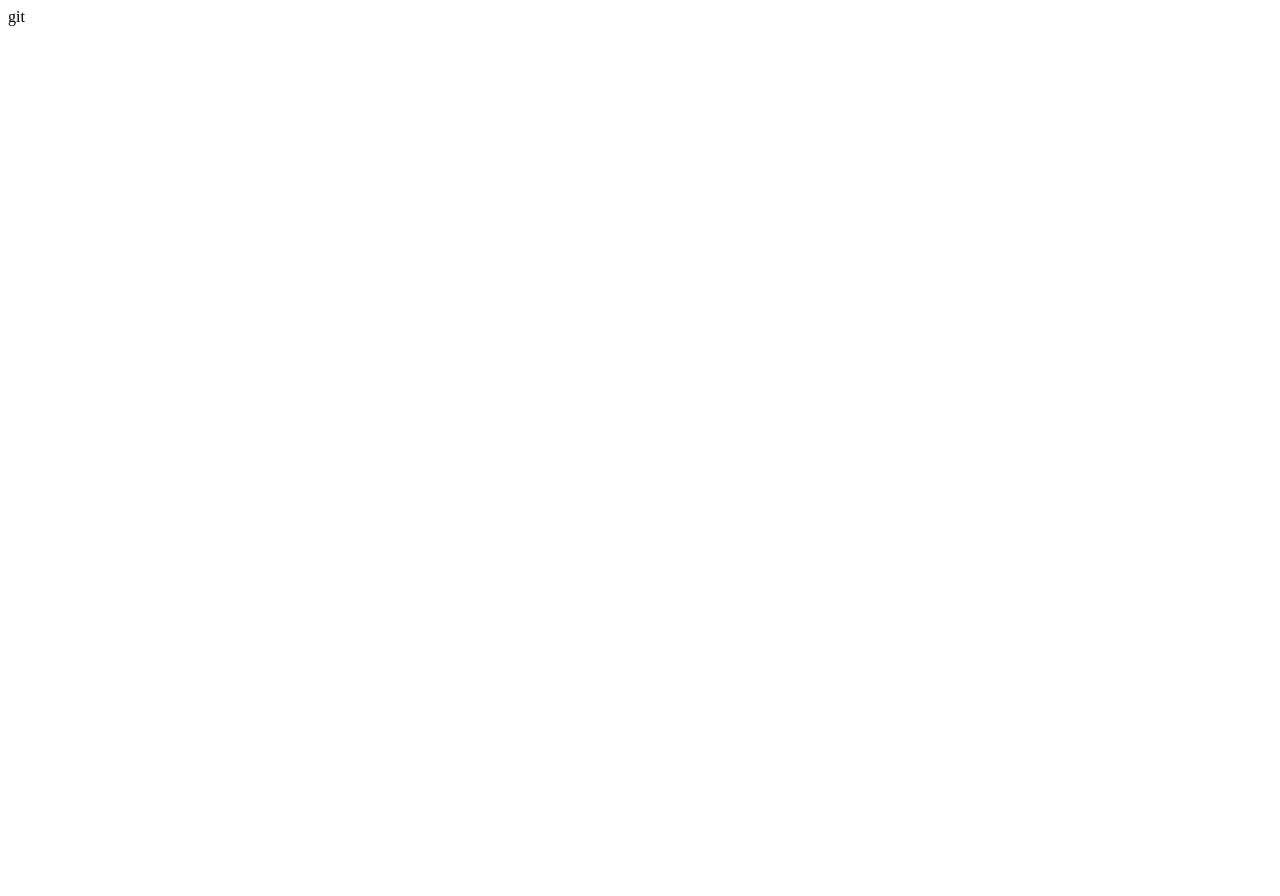
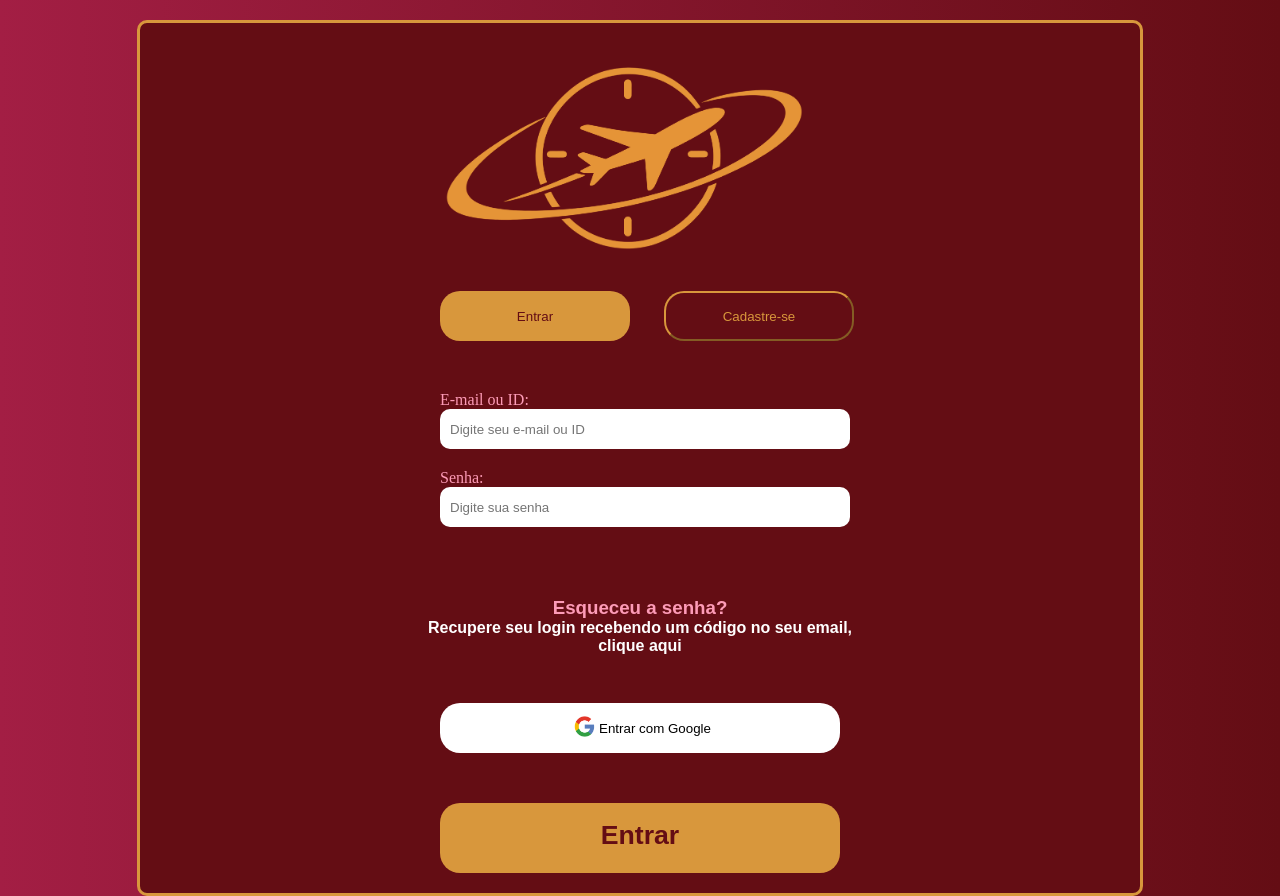
Before and after one commit to SENAI-Cotia/DS-SEDUC-2026-2-GP1-TEMPUS, a plain HTML site: page pages/login.html in a window 1280 px wide. Before the commit the page ends 800 px from the top, so only its background shows below. Drawn offline with Linux system fonts and the light colour scheme.

```diff
--- a/pages/login.html
+++ b/pages/login.html
@@ -3,9 +3,38 @@
 <head>
     <meta charset="UTF-8">
     <meta name="viewport" content="width=device-width, initial-scale=1.0">
-    <title>Document</title>
+    <title>Pagina Inicial</title>
+    <link rel="stylesheet" href="../styles/login.css">
 </head>
 <body>
+      <div class="conteudo">
+        <img class="logo" src="../img/logo.png">
+        <br>
+        <button class="entrar">
+            Entrar
+        </button>
 
+        <button class="cadastrar">
+            Cadastre-se
+        </button>
+
+        <div class="formulario">
+            <label for="email">E-mail ou ID:</label>
+            <input type="text" id="email" placeholder="Digite seu e-mail ou ID" />
+
+            <label for="senha">Senha:</label>
+            <input type="password" id="senha" placeholder="Digite sua senha">
+        </div>
+
+        <h3>Esqueceu a senha?</h3>
+        <h4>Recupere seu login recebendo um código no seu email, <br> <a href="esqueciAsenha.html">clique aqui</a></h4>
+
+        <br>
+
+        <button class="entrar-google"><img class="google" src="../img/google.png">Entrar com Google</button>
+        <br>
+
+        <button class="entrar-final"><a href="#"><h1>Entrar</h1></a></button>
+    </div>
 </body>
-</html>git
+</html>
--- /dev/null
+++ b/styles/esqueciAsenha.css
@@ -0,0 +1,69 @@
+*{
+    margin: 0;
+    padding: 0;
+}
+
+body{
+    background: linear-gradient(to right, #640D14, #a31e44 )
+}
+
+.conteudo{
+    background-color: #640D14;
+    margin: 0 auto;
+    margin-top: 10px;
+
+    padding-top: 10px;
+    padding-bottom: 20px;
+
+    max-width: 1000px;
+
+    border-radius: 10px;
+    border: 3px solid #D8973C;
+}
+
+.logo{
+    width: 500px;
+    height: auto;
+    margin-left: 270px;
+    padding-bottom: 10px;
+}
+
+.formulario{
+    margin: 50px;
+    width: 100px;
+    margin-left: 300px;
+}
+
+.formulario label{
+    color: #FD9BB7;
+}
+
+.formulario input{
+    padding-left: 10px;
+    width: 400px;
+    height: 50px;
+    border-radius: 10px;
+    border: none;
+    margin-bottom: 40px;
+}
+
+.entrar-final{
+    width: 400px;
+    height: 70px;
+    border-radius: 20px;
+    border: none;
+    padding-bottom: 5px;
+    margin-top: 50px;
+    margin-left: 300px;
+
+    background-color: #D8973C;
+}
+
+.entrar-final h1{
+    padding: 5px;
+    color: #640D14;
+}
+
+a{
+    text-decoration: none;
+}
--- /dev/null
+++ b/styles/login.css
@@ -0,0 +1,127 @@
+*{
+    margin: 0;
+    padding: 0;
+}
+
+body{
+    background: linear-gradient(to right, #a31e44, #640D14 )
+}
+
+.conteudo{
+    background-color: #640D14;
+    margin: 0 auto;
+    margin-top: 20px;
+
+    padding-top: 10px;
+    padding-bottom: 20px;
+
+    max-width: 1000px;
+
+    border-radius: 10px;
+    border: 3px solid #D8973C;
+}
+
+.google{
+    width: 30px;
+    margin-bottom: -5px;
+}
+
+.logo{
+    /* tem que ser esse tamanho pra n ter que rolar a tela */
+    width: 440px;
+    height: auto;
+    margin-left: 270px;
+    padding-bottom: 10px;
+}
+
+.formulario{
+    margin: 50px;
+    width: 100px;
+    margin-left: 300px;
+}
+
+.formulario label{
+    color: #FD9BB7;
+}
+
+.formulario input{
+    padding-left: 10px;
+    width: 400px;
+    height: 40px;
+    border-radius: 10px;
+    border: none;
+    margin-bottom: 20px;
+}
+
+.conteudo h3, h4{
+    font-family: Arial, Helvetica, sans-serif;
+    text-align: center;
+}
+
+h3{
+    color: #FD9BB7;
+}
+
+h4{
+    color: white;
+}
+
+a{
+    text-decoration: none;
+}
+
+h4 a{
+    color: white;
+}
+
+h4 a:hover{
+    color: #FD9BB7;
+}
+
+.entrar, .cadastrar{
+    width: 190px;
+    height: 50px;
+    border-radius: 20px;
+}
+
+.entrar{
+    color: #640D14;
+    background-color: #D8973C;
+    border: none;
+    margin-left: 300px;
+    margin-right: 30px;
+}
+
+.cadastrar{
+    background-color: #640D14;
+    border-color: #D8973C;
+    color: #D8973C;
+}
+
+.entrar-google{
+    width: 400px;
+    height: 50px;
+    background-color: white;
+    border: none;
+    border-radius: 20px;
+    padding-bottom: 5px;
+    margin-top: 30px;
+    margin-left: 300px;
+}
+
+.entrar-final{
+    width: 400px;
+    height: 70px;
+    border-radius: 20px;
+    border: none;
+    padding-bottom: 5px;
+    margin-top: 50px;
+    margin-left: 300px;
+
+    background-color: #D8973C;
+}
+
+.entrar-final h1{
+    padding: 5px;
+    color: #640D14;
+}
```
Also changed, not shown: pages/esqueciAsenha.html (+19 -1 lines), img/google.png (added), img/logo.png (added).
